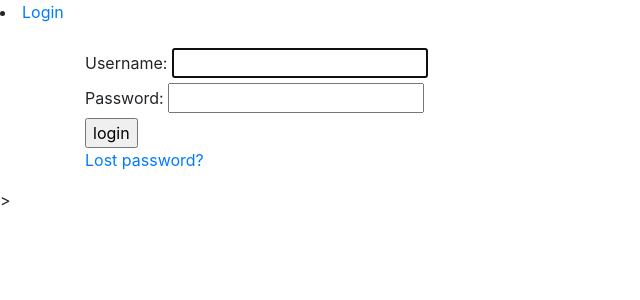
After one commit to jang0820/Django-MyWeb, a Django app: page /accounts/login/ in a window 1280 px wide. The commit adds this page. Shown: the top 300 px of the page, without its empty margins (0-640 px from the left). Run offline with Django 4.2, Linux system fonts and the light colour scheme; some libraries are stand-ins or nearby versions.

Commit message:
account
新增帳號功能

```diff
--- a/myweb/settings.py
+++ b/myweb/settings.py
@@ -122,3 +122,5 @@
 # https://docs.djangoproject.com/en/4.1/ref/settings/#default-auto-field
 
 DEFAULT_AUTO_FIELD = 'django.db.models.BigAutoField'
+
+LOGIN_REDIRECT_URL = '/todo'
--- a/myweb/urls.py
+++ b/myweb/urls.py
@@ -18,5 +18,6 @@
 
 urlpatterns = [
     path('admin/', admin.site.urls),
+    path('accounts/', include('django.contrib.auth.urls')),
     path('todo/', include("todo.urls")),
 ]
--- a/templates/base.html
+++ b/templates/base.html
@@ -11,6 +11,12 @@
     <title>最新消息</title>
   </head>
   <body>
+  {% if user.is_authenticated %}
+     <li>User: {{ user.get_username }}</li>
+     <li><a href="{% url 'logout'%}?next={{request.path}}">Logout</a></li>
+   {% else %}
+     <li><a href="{% url 'login'%}?next={{request.path}}">Login</a></li>
+   {% endif %}
     <div class="container">
         <br />
         {% block content %}
--- /dev/null
+++ b/templates/registration/login.html
@@ -0,0 +1,39 @@
+{% extends "base.html" %}
+
+{% block content %}
+
+{% if form.errors %}
+  <p>Your username and password didn't match. Please try again.</p>
+{% endif %}
+
+{% if next %}
+  {% if user.is_authenticated %}
+    <p>Your account doesn't have access to this page. To proceed,
+    please login with an account that has access.</p>
+  {% else %}
+    <p>Please login to see this page.</p>
+  {% endif %}
+{% endif %}
+
+<form method="post" action="{% url 'login' %}">
+{% csrf_token %}
+
+<div>
+  <td>{{ form.username.label_tag }}</td>
+  <td>{{ form.username }}</td>
+</div>
+<div>
+  <td>{{ form.password.label_tag }}</td>
+  <td>{{ form.password }}</td>
+</div>
+
+<div>
+  <input type="submit" value="login" />
+  <input type="hidden" name="next" value="{{ next }}" />
+</div>
+</form>
+
+{# Assumes you setup the password_reset view in your URLconf #}
+<p><a href="{% url 'password_reset' %}">Lost password?</a></p>
+
+{% endblock %}
--- /dev/null
+++ b/templates/registration/logout.html
@@ -0,0 +1,6 @@
+{% extends "base.html" %}
+
+{% block content %}
+  <p>Logged out!</p>
+  <a href="{% url 'login'%}">Click here to login again.</a>
+{% endblock %}
--- /dev/null
+++ b/templates/registration/password_reset_complete.html
@@ -0,0 +1,6 @@
+{% extends "base.html" %}
+
+{% block content %}
+  <h1>The password has been changed!</h1>
+  <p><a href="{% url 'login' %}">log in again?</a></p>
+{% endblock %}
--- /dev/null
+++ b/templates/registration/password_reset_email.html
@@ -0,0 +1,2 @@
+Someone asked for password reset for email {{ email }}. Follow the link below:
+{{ protocol}}://{{ domain }}{% url 'password_reset_confirm' uidb64=uid token=token %}
--- /dev/null
+++ b/templates/registration/password_reset_form_done.html
@@ -0,0 +1,5 @@
+{% extends "base.html" %}
+
+{% block content %}
+  <p>We've emailed you instructions for setting your password. If they haven't arrived in a few minutes, check your spam folder.</p>
+{% endblock %}
```
Also changed, not shown: templates/registration/password_reset_confirm.html (added, +31 -0 lines), templates/registration/password_reset_form.html (added, +12 -0 lines), db.sqlite3.
